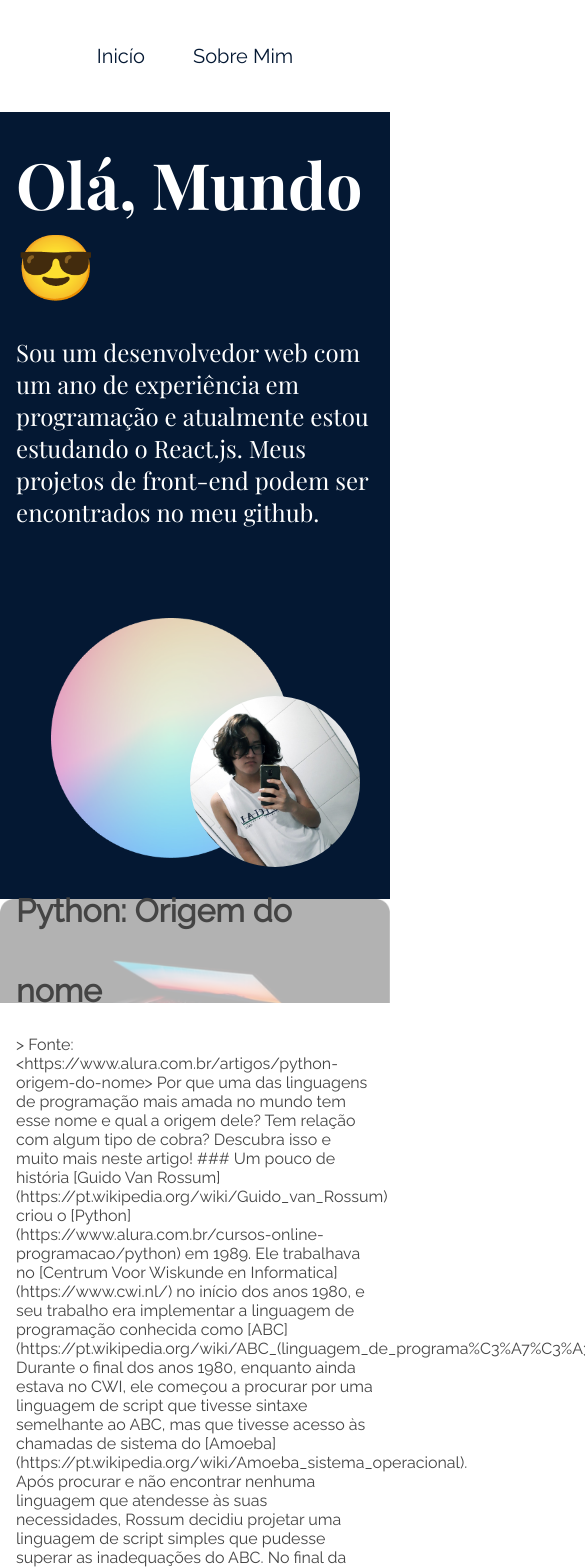
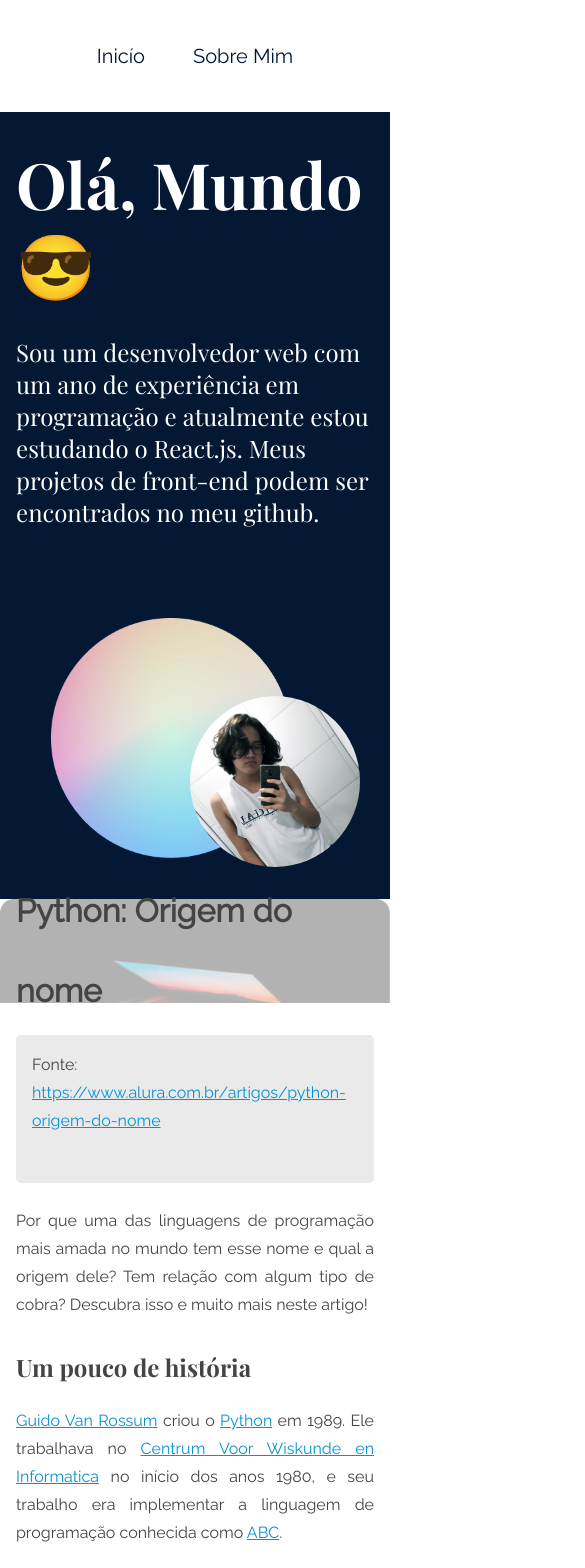
Before and after one commit to osvaldosousa/react-routers, a React (Vite) app: page /posts/1 in a window 390 px wide. Shown: the top 1568 px of the page, 585 px wide, since content can reach past the window. Built offline with nearby package versions, Linux system fonts and the light colour scheme.

Commit message:
finesh Page post
install react-markdown for text Posts

```diff
--- a/package.json
+++ b/package.json
@@ -13,6 +13,7 @@
     "match-sorter": "^6.3.1",
     "react": "^18.2.0",
     "react-dom": "^18.2.0",
+    "react-markdown": "^8.0.6",
     "react-router-dom": "^6.9.0",
     "sort-by": "^1.2.0",
     "vite-plugin-svgr": "^2.4.0"
--- /dev/null
+++ b/src/pages/Post/Post.css
@@ -0,0 +1,73 @@
+.post-markdown-container h3,
+.post-markdown-container h4,
+.post-markdown-container h5,
+.post-markdown-container h6 {
+  font-family: var(--font-secondery);
+}
+
+.post-markdown-container h3 {
+  margin-bottom: 2rem;
+  font-size: 2.5rem;
+}
+
+.post-markdown-container h4 {
+  margin-bottom: 1.5rem;
+  font-size: 2rem;
+}
+
+.post-markdown-container p {
+  text-align: justify;
+  font-size: 1.5rem;
+  line-height: 2.25rem;
+  margin-bottom: 1.5rem;
+}
+
+.post-markdown-container a {
+  color: #0493d4;
+  text-decoration: underline;
+}
+
+.post-markdown-container img {
+  display: block;
+  margin: 0 auto;
+}
+
+.post-markdown-container ul {
+  font-size: 1.5rem;
+}
+
+.post-markdown-container ul > li {
+  margin-bottom: 1rem;
+  list-style: disc;
+}
+
+.post-markdown-container pre,
+.post-markdown-container blockquote {
+  margin-bottom: 1.5rem;
+  padding: 1rem;
+  background-color: #eaeaea;
+  border-radius: 5px;
+}
+
+.post-markdown-container pre {
+  overflow-x: auto;
+}
+
+@media (max-width: 1100px) {
+  .post-markdown-container p {
+    margin-bottom: 2rem;
+  }
+}
+
+@media (max-width: 744px) {
+  .post-markdown-container h3 {
+    font-size: 1.5rem;
+    line-height: 2rem;
+    margin-bottom: 1.5rem;
+  }
+
+  .post-markdown-container p {
+    font-size: 1rem;
+    line-height: 1.75rem;
+  }
+}
--- a/src/pages/Post/index.jsx
+++ b/src/pages/Post/index.jsx
@@ -1,4 +1,7 @@
+import './Post.css'
+
 import React from 'react'
+import { ReactMarkdown } from 'react-markdown/lib/react-markdown'
 import { useParams } from 'react-router-dom'
 import PostModel from 'src/components/PostModel'
 import posts from 'src/json/posts.json'
@@ -13,7 +16,9 @@ function Post() {
       imageBanner={`../../../public/assets/posts/${postSearch.id}/capa.png`}
       contentTitle={postSearch.titulo}
     >
-      {postSearch.texto}
+      <div className="post-markdown-container">
+        <ReactMarkdown>{postSearch.texto}</ReactMarkdown>
+      </div>
     </PostModel>
   )
 }
```
Also changed, not shown: 1 other file (tests, documents, lock files or other folders).
